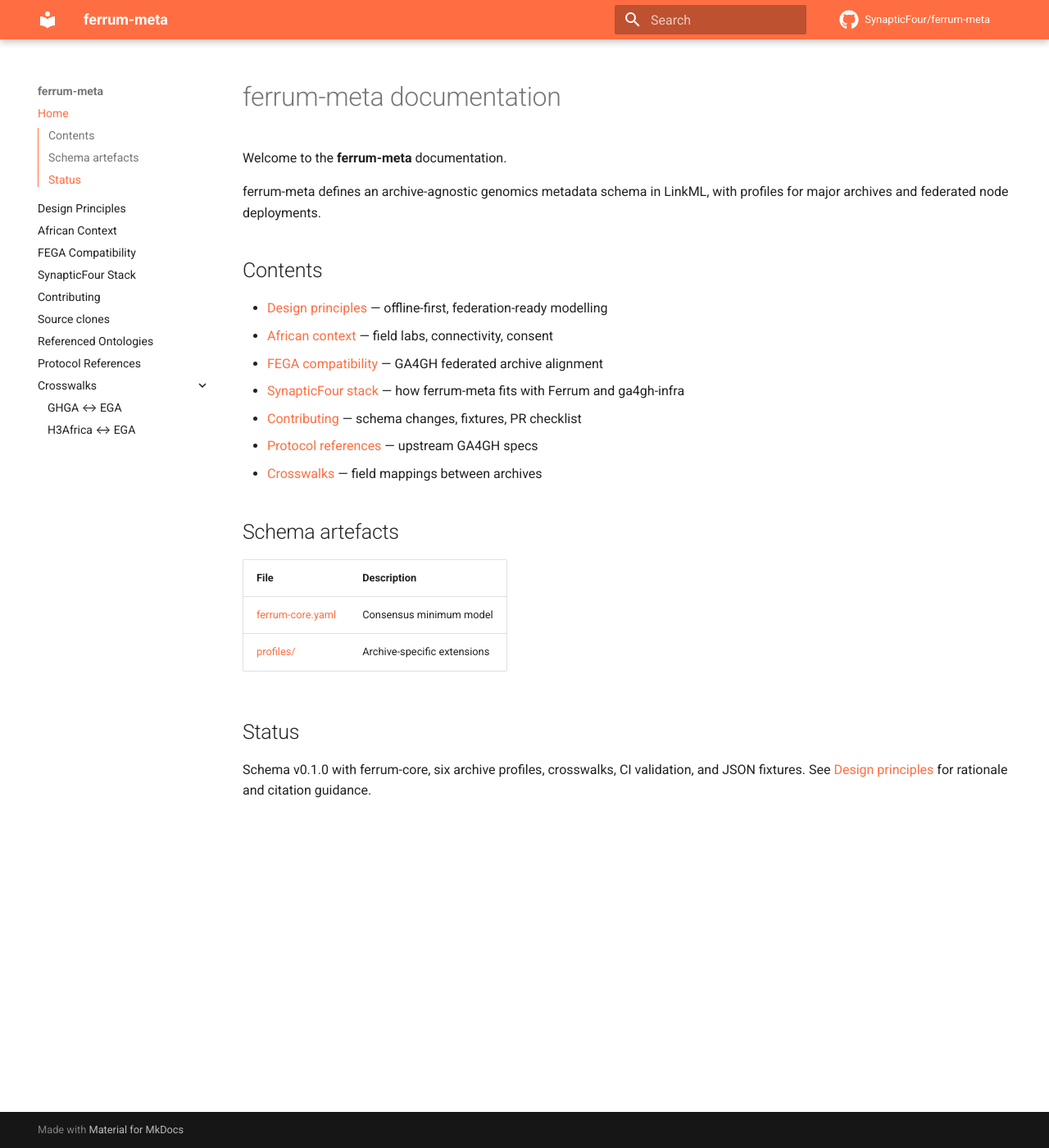
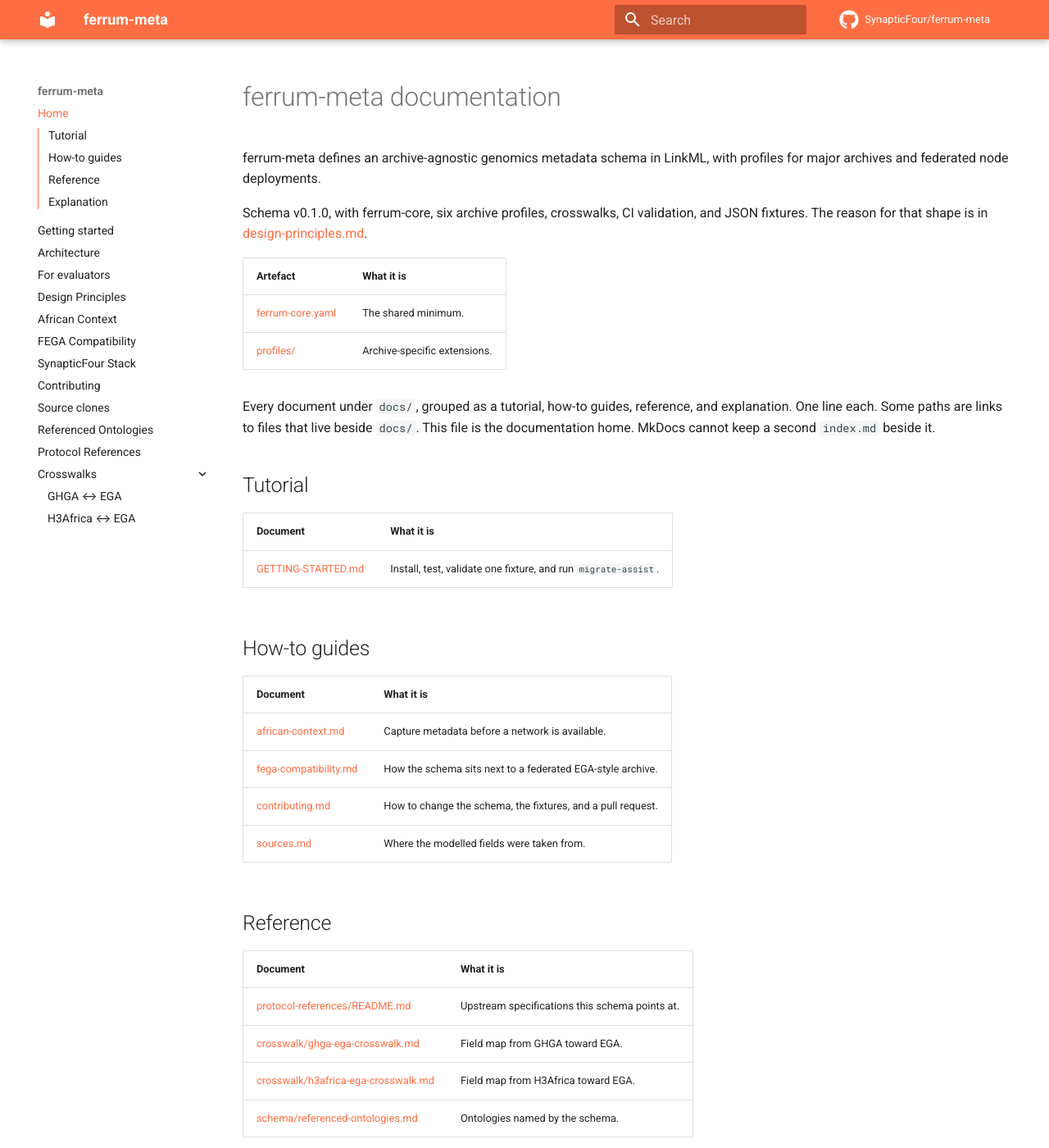
Before and after one commit to SynapticFour/ferrum-meta, an MkDocs documentation site: the page built from docs/README.md, in a window 1280 px wide and 1400 px high. Shown: the whole window at 82% size. Built offline with MkDocs 1.6.1 and Material for MkDocs 9.7.7, drawn with Linux system fonts in a browser that asks for light colours; comment, search, counter and statistics services are not loaded; some of the changed text lies outside the part shown.

Commit message:
docs(index): make the Diátaxis index the documentation home

```diff
--- /dev/null
+++ b/docs/README.md
@@ -0,0 +1,47 @@
+# ferrum-meta documentation
+
+ferrum-meta defines an archive-agnostic genomics metadata schema in LinkML, with profiles for major archives and federated node deployments.
+
+Schema v0.1.0, with ferrum-core, six archive profiles, crosswalks, CI validation, and JSON fixtures. The reason for that shape is in [design-principles.md](design-principles.md).
+
+| Artefact | What it is |
+|----------|------------|
+| [ferrum-core.yaml](https://github.com/SynapticFour/ferrum-meta/blob/main/schema/core/ferrum-core.yaml) | The shared minimum. |
+| [profiles/](https://github.com/SynapticFour/ferrum-meta/tree/main/schema/profiles) | Archive-specific extensions. |
+
+Every document under `docs/`, grouped as a tutorial, how-to guides, reference, and explanation. One line each. Some paths are links to files that live beside `docs/`. This file is the documentation home. MkDocs cannot keep a second `index.md` beside it.
+
+## Tutorial
+
+| Document | What it is |
+|----------|------------|
+| [GETTING-STARTED.md](GETTING-STARTED.md) | Install, test, validate one fixture, and run `migrate-assist`. |
+
+## How-to guides
+
+| Document | What it is |
+|----------|------------|
+| [african-context.md](african-context.md) | Capture metadata before a network is available. |
+| [fega-compatibility.md](fega-compatibility.md) | How the schema sits next to a federated EGA-style archive. |
+| [contributing.md](contributing.md) | How to change the schema, the fixtures, and a pull request. |
+| [sources.md](sources.md) | Where the modelled fields were taken from. |
+
+## Reference
+
+| Document | What it is |
+|----------|------------|
+| [protocol-references/README.md](protocol-references/README.md) | Upstream specifications this schema points at. |
+| [crosswalk/ghga-ega-crosswalk.md](crosswalk/ghga-ega-crosswalk.md) | Field map from GHGA toward EGA. |
+| [crosswalk/h3africa-ega-crosswalk.md](crosswalk/h3africa-ega-crosswalk.md) | Field map from H3Africa toward EGA. |
+| [schema/referenced-ontologies.md](schema/referenced-ontologies.md) | Ontologies named by the schema. |
+
+## Explanation
+
+| Document | What it is |
+|----------|------------|
+| [ARCHITECTURE.md](ARCHITECTURE.md) | Core, profiles, checks, and what `export` actually copies. |
+| [FOR-EVALUATORS.md](FOR-EVALUATORS.md) | No public status, the v0.1.0 tag, and what a pass is. |
+| [design-principles.md](design-principles.md) | Why the core is archive-agnostic. |
+| [ECOSYSTEM.md](ECOSYSTEM.md) | This schema beside Ferrum and ga4gh-infra. |
+
+The repository README is [README.md](https://github.com/SynapticFour/ferrum-meta/blob/main/README.md) at the root.
--- a/docs/index.md
+++ /dev/null
@@ -1,28 +0,0 @@
-# ferrum-meta documentation
-
-Welcome to the **ferrum-meta** documentation.
-
-ferrum-meta defines an archive-agnostic genomics metadata schema in LinkML, with
-profiles for major archives and federated node deployments.
-
-## Contents
-
-- [Design principles](design-principles.md) — offline-first, federation-ready modelling
-- [African context](african-context.md) — field labs, connectivity, consent
-- [FEGA compatibility](fega-compatibility.md) — GA4GH federated archive alignment
-- [SynapticFour stack](ECOSYSTEM.md) — how ferrum-meta fits with Ferrum and ga4gh-infra
-- [Contributing](contributing.md) — schema changes, fixtures, PR checklist
-- [Protocol references](protocol-references/README.md) — upstream GA4GH specs
-- [Crosswalks](crosswalk/ghga-ega-crosswalk.md) — field mappings between archives
-
-## Schema artefacts
-
-| File | Description |
-|------|-------------|
-| [ferrum-core.yaml](https://github.com/SynapticFour/ferrum-meta/blob/main/schema/core/ferrum-core.yaml) | Consensus minimum model |
-| [profiles/](https://github.com/SynapticFour/ferrum-meta/tree/main/schema/profiles) | Archive-specific extensions |
-
-## Status
-
-Schema v0.1.0 with ferrum-core, six archive profiles, crosswalks, CI validation, and JSON
-fixtures. See [Design principles](design-principles.md) for rationale and citation guidance.
--- a/mkdocs.yml
+++ b/mkdocs.yml
@@ -15,7 +15,10 @@ theme:
     repo: fontawesome/brands/github
 
 nav:
-  - Home: index.md
+  - Home: README.md
+  - Getting started: GETTING-STARTED.md
+  - Architecture: ARCHITECTURE.md
+  - For evaluators: FOR-EVALUATORS.md
   - Design Principles: design-principles.md
   - African Context: african-context.md
   - FEGA Compatibility: fega-compatibility.md
```
